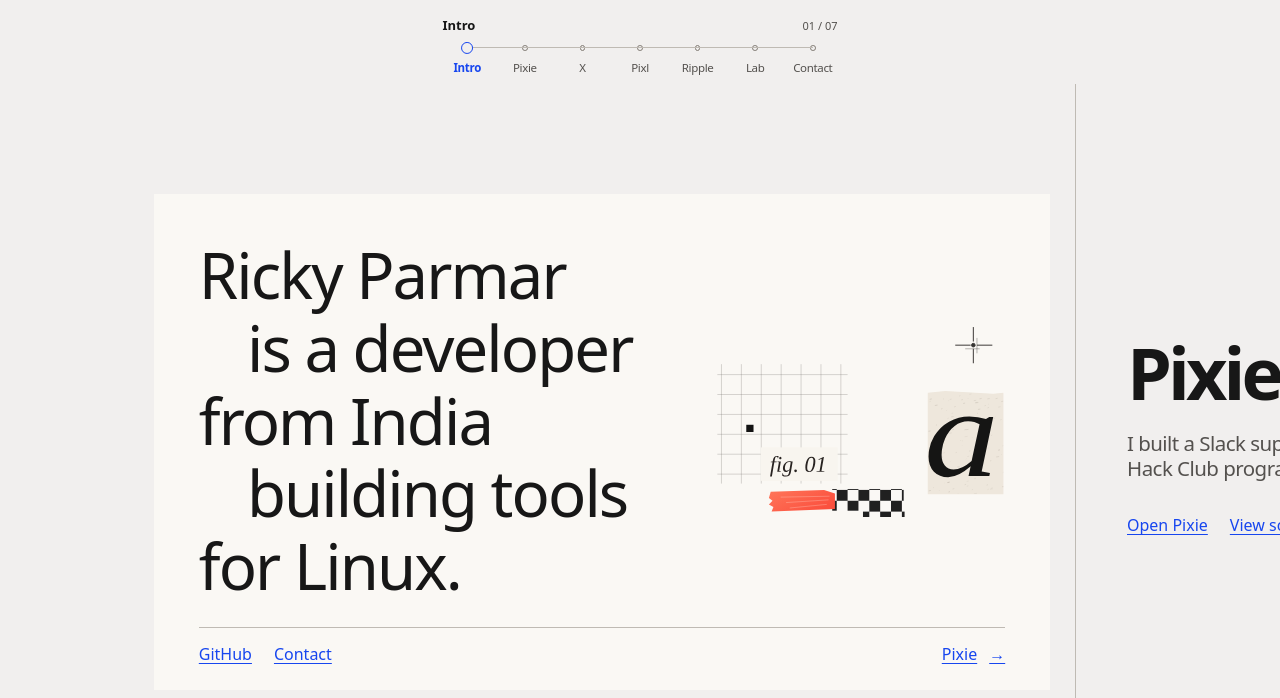
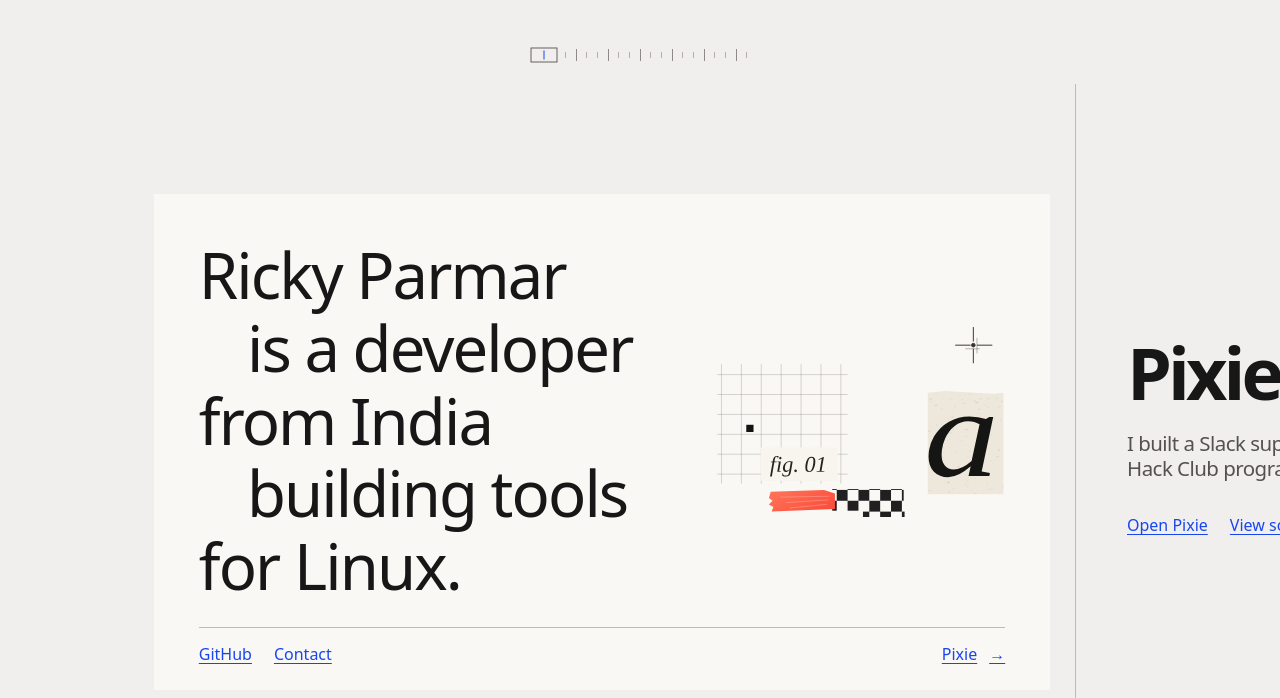
Before and after one commit to 0xQuerencia/portfolio, a React (Vite) app: page / in a window 1280 px wide. Shown: the top 698 px of the page. Built offline with nearby package versions, Linux system fonts and the light colour scheme.

Commit message:
Reduce the portfolio map to a precision ruler

```diff
--- a/src/IndexRail.tsx
+++ b/src/IndexRail.tsx
@@ -176,8 +176,7 @@ export default function IndexRail({ chapters }: { chapters: Chapter[] }) {
           event.stopPropagation();
         }}>
         <div className="map-readout" aria-hidden="true">
-          <span>{chapters[selected].label}</span>
-          <span>{String(selected + 1).padStart(2, "0")} / {String(chapters.length).padStart(2, "0")}</span>
+          {chapters[selected].label}
         </div>
         <div className="map-viewfinder" aria-hidden="true" />
         {chapters.map(({ id, label }, index) => (
@@ -193,8 +192,7 @@ export default function IndexRail({ chapters }: { chapters: Chapter[] }) {
               goTo(index);
             }}
             onKeyDown={(event) => navigate(event, index, true)}>
-            <span className="map-landmark" aria-hidden="true" />
-            <span className="map-caption" aria-hidden="true">{id === "experiments" ? "Lab" : id === "contact" ? "Contact" : label}</span>
+            <span className="map-landmark" aria-hidden="true"><i /><i /><i /></span>
           </a>
         ))}
       </nav>
--- a/src/styles.css
+++ b/src/styles.css
@@ -53,92 +53,80 @@ a {
 
 .ruler {
   --progress: 0;
-  --stop-width: clamp(2.375rem, 9vw, 3.6rem);
+  --stop-width: 2rem;
+  --rail-centre: 1.375rem;
   position: relative;
   z-index: 1;
   align-self: end;
   justify-self: center;
   display: grid;
-  grid-template-rows: 1.35rem 2.75rem;
-  margin-block-end: 0.25rem;
+  grid-template-rows: 1.125rem 2.75rem;
+  margin-block-end: .45rem;
   user-select: none;
   touch-action: pan-y;
 }
 
 .map-readout {
   grid-column: 1 / -1;
-  display: flex;
-  justify-content: space-between;
-  align-items: center;
-  padding-inline: .25rem;
-  color: var(--ink);
-  font-size: .8125rem;
+  align-self: center;
+  justify-self: center;
+  font-size: .72rem;
   line-height: 1;
-  font-weight: 570;
+  font-weight: 520;
+  color: var(--muted);
+  opacity: 0;
+  pointer-events: none;
 }
 
-.map-readout span + span {
-  color: var(--muted);
-  font-size: .6875rem;
-  font-variant-numeric: tabular-nums;
-  font-weight: 500;
-}
+.ruler:has(.ruler-stop:focus-visible) .map-readout,
+.ruler[data-scrubbing] .map-readout { opacity: 1; }
 
-.ruler::before {
-  position: absolute;
-  inset: auto calc(var(--stop-width) / 2) 2.01rem;
-  block-size: 1px;
-  background: var(--rule);
-  content: "";
-  pointer-events: none;
+@media (hover: hover) {
+  .ruler:hover .map-readout { opacity: 1; }
 }
 
 .map-viewfinder {
   position: absolute;
-  inset: auto auto 2.01rem calc(var(--stop-width) / 2 + var(--progress) * (100% - var(--stop-width)));
-  inline-size: .62rem;
-  block-size: .62rem;
+  inset: auto auto var(--rail-centre) calc(var(--stop-width) / 2 + var(--progress) * (100% - var(--stop-width)));
+  inline-size: calc(var(--stop-width) - 5px);
+  block-size: 15px;
   transform: translate(-50%, 50%);
-  outline: 1px solid var(--accent);
+  outline: 1px solid #66615d;
+  outline-offset: -1px;
   background: var(--paper);
-  border-radius: 50%;
   z-index: 2;
   pointer-events: none;
 }
 
+.map-viewfinder::after {
+  position: absolute;
+  inset: 3px 50% 3px auto;
+  inline-size: 1px;
+  background: var(--accent);
+  content: "";
+}
+
 .ruler-stop {
   display: grid;
-  grid-template-rows: 1.48rem 1rem;
-  justify-items: center;
-  align-items: center;
+  place-items: center;
   min-block-size: 2.75rem;
   cursor: grab;
   -webkit-user-drag: none;
-  color: var(--muted);
-  text-decoration: none;
 }
 
 .map-landmark {
-  inline-size: .36rem;
-  block-size: .36rem;
-  border: 1px solid var(--control);
-  background: var(--paper);
-  border-radius: 50%;
+  display: flex;
+  align-items: center;
+  justify-content: space-between;
+  inline-size: 100%;
+  padding-inline: 5px;
   pointer-events: none;
 }
 
-.map-caption {
-  font-size: clamp(.625rem, 2.15vw, .72rem);
-  letter-spacing: -.03em;
-  font-weight: 500;
-  line-height: 1;
-  pointer-events: none;
-}
-
-.ruler-stop[aria-current] .map-caption { font-weight: 670; }
-
+.map-landmark i { inline-size: 1px; block-size: 6px; background: #b6b0aa; }
+.map-landmark i:nth-child(2) { block-size: 12px; background: #918a84; }
+.ruler-stop:is(:hover, :focus-visible) .map-landmark i:nth-child(2) { background: var(--accent); }
 .ruler-stop:focus-visible { outline-offset: -3px; }
-.ruler-stop:is([aria-current], :hover, :focus-visible) { color: var(--accent); }
 .ruler[data-scrubbing] .ruler-stop { cursor: grabbing; }
 
 .strip {
```
Also changed, not shown: 1 other file (tests, documents, lock files or other folders).
